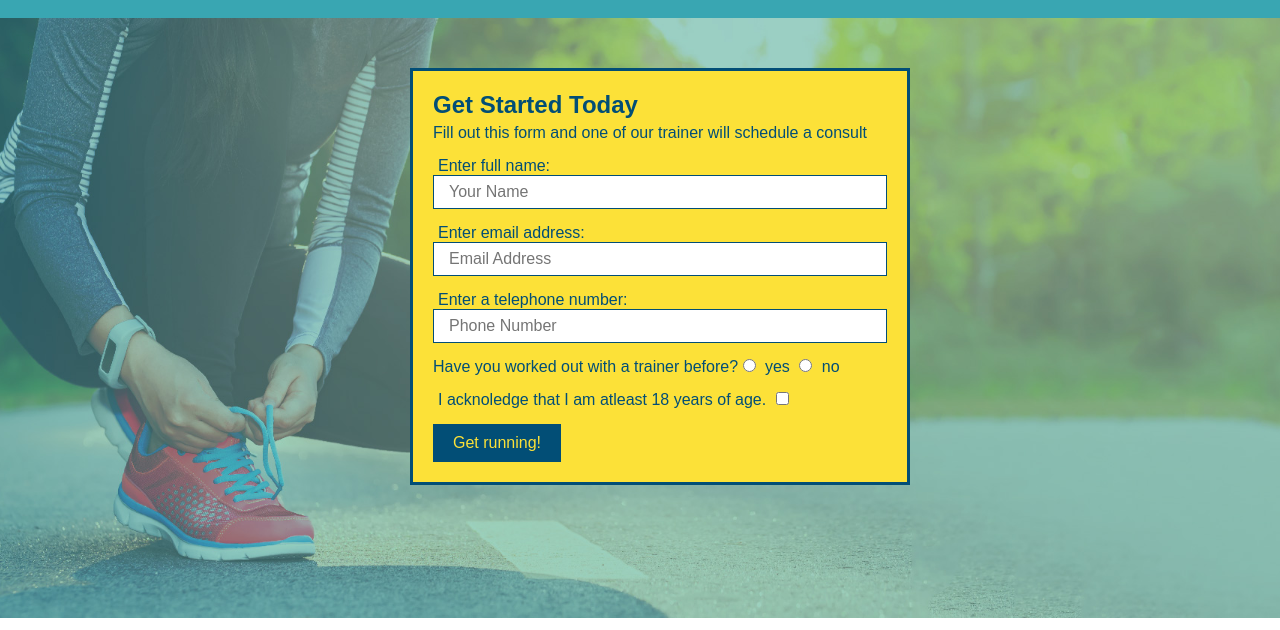
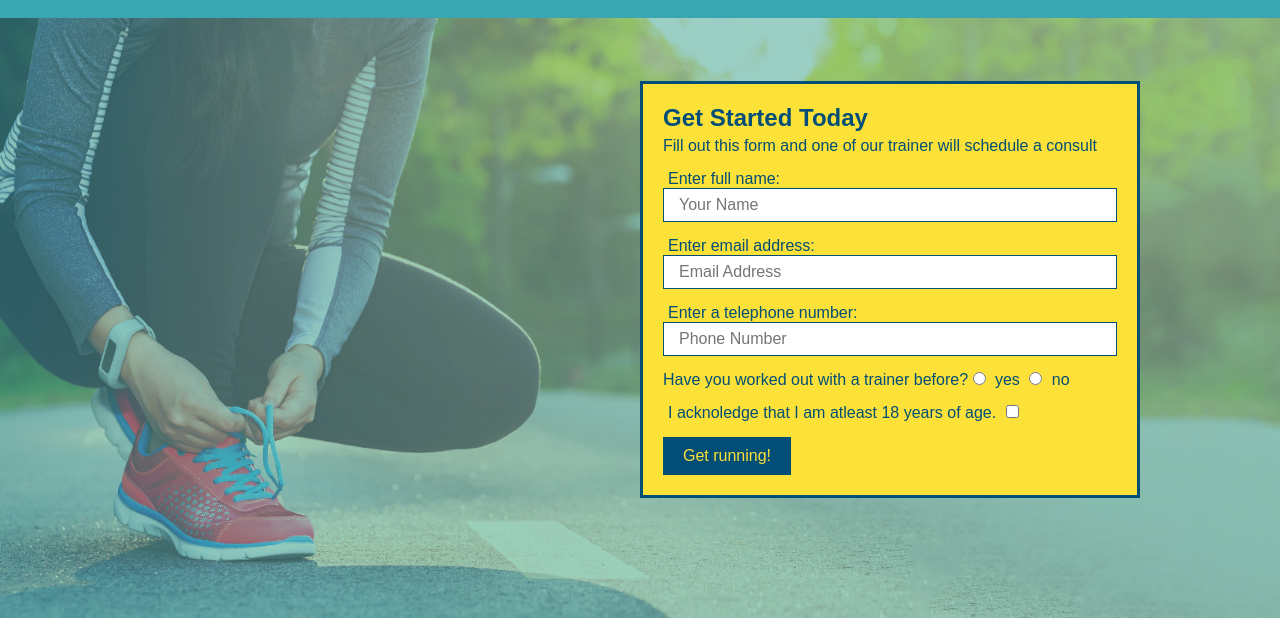
Before and after one commit to romvrio/run-buddy, a plain HTML site: page index.html in a window 1280 px wide. Shown: the part 64-694 px from the top of the page. Drawn offline with Linux system fonts and the light colour scheme.

Commit message:
Run Buddy Inc

```diff
--- a/assets/css/style.css
+++ b/assets/css/style.css
@@ -85,8 +85,8 @@ footer a {
   padding: 20px;
   width: 500px;
   position: absolute;
-  top: 20px;
-  left: 350px;
+  bottom: 120px;
+  right: 140px;
   border: solid 3px #024e76;
 }
 
@@ -234,6 +234,7 @@ border-color: #fce138;
 
 .contact h2 {
   color: #fce138;
+
 }
 
 .contact-info iframe {
@@ -241,7 +242,7 @@ border-color: #fce138;
   height: 400px;
 }
 
-.contact-info, div {
+.contact-info {
   width: 410px;
   display: inline-block;
   vertical-align: top;
@@ -266,3 +267,5 @@ border-color: #fce138;
 .contact-info a {
   color: #fce138;
 }
+
+/* REACH OUT STYLES END */
--- a/index.html
+++ b/index.html
@@ -144,7 +144,7 @@
                 <iframe src="https://www.google.com/maps/embed?pb=!1m18!1m12!1m3!1d2979.3116715005294!2d-72.8854613198297!3d41.69220698510702!2m3!1f0!2f0!3f0!3m2!1i1024!2i768!4f13.1!3m3!1m2!1s0x89e7b063978eda01%3A0xdfe21492af5b24c9!2s169%20Hilltop%20Rd%2C%20Plainville%2C%20CT%2006062!5e0!3m2!1sen!2sus!4v1638053646114!5m2!1sen!2sus" width="400px" height="400px" style="border:0;" allowfullscreen="" loading="lazy">
                  </iframe>
             </div>
-                <div>
+                <div class="contact-info">
                     <h3>Run Buddy</h3>
                     <p>
                       Any questions or concerns before signing up?
```
Also changed, not shown: 1 other file.
